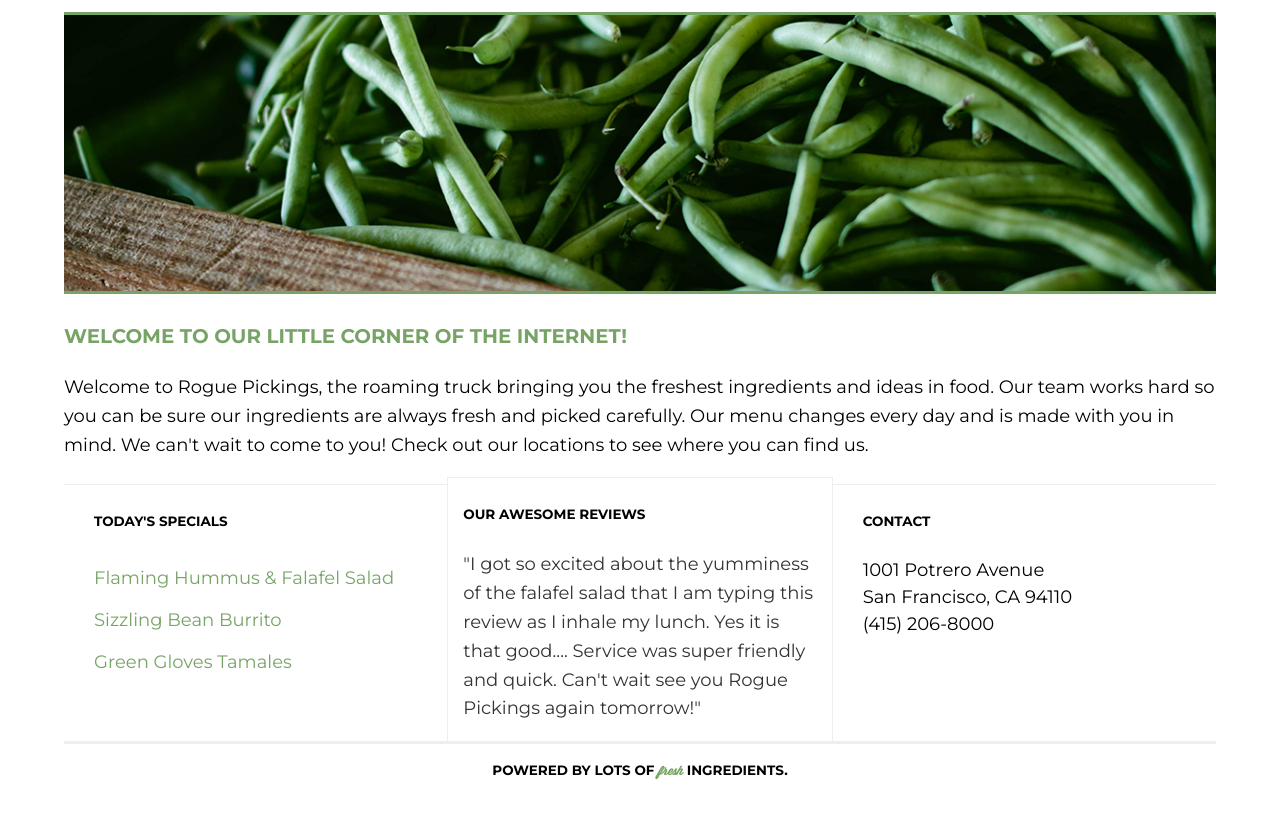
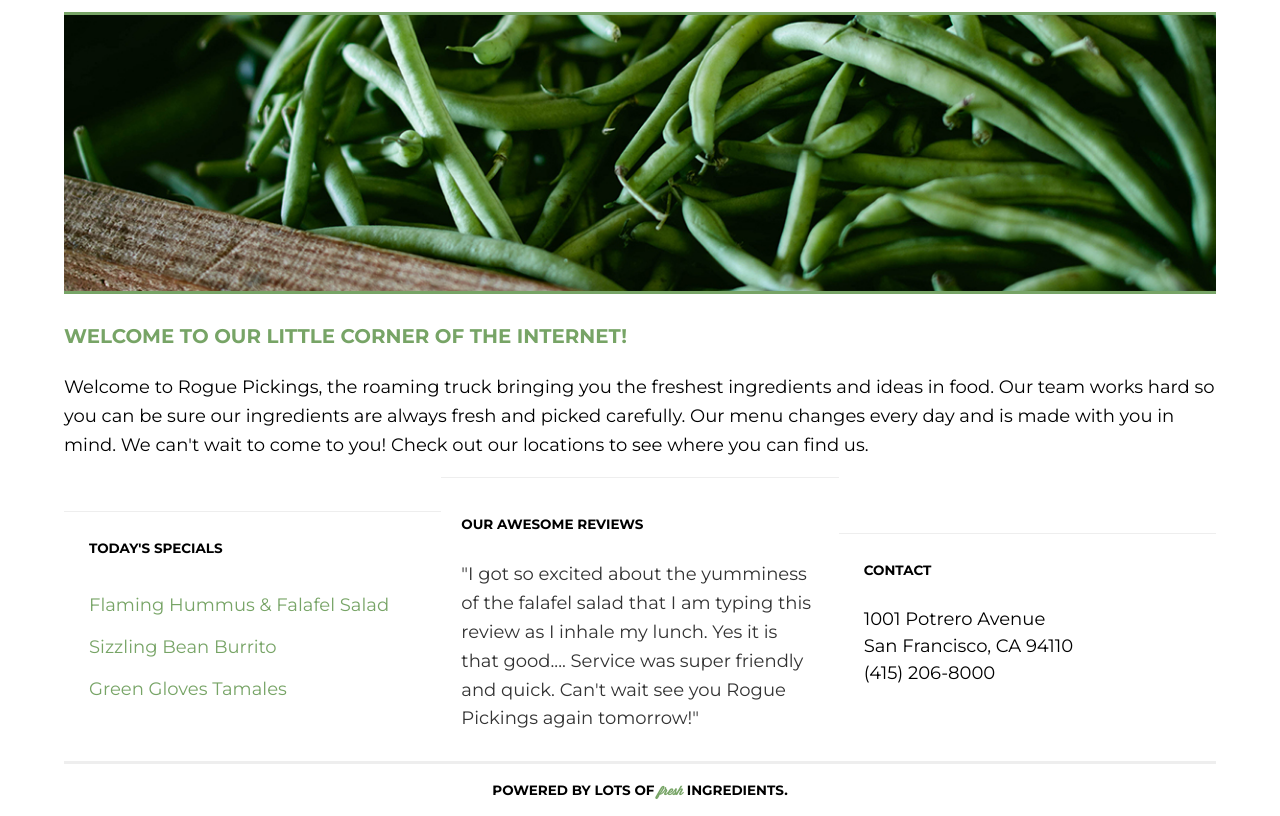
Before and after one commit to jess-mccormack/rogue-responsive, a plain HTML site: page index.html in a window 1280 px wide. Shown: the part 98-914 px from the top of the page. Drawn offline with Linux system fonts and the light colour scheme.

Commit message:
Section code cleanup

```diff
--- a/css/main.css
+++ b/css/main.css
@@ -153,7 +153,7 @@ header nav ul li a{
 /******************** MENU MODULE / SECTION-ONE ********************/
 
 .section-one h4 {
-		padding: 10px 30px;
+		padding: 10px 25px;
 }
 
 .menu {
@@ -162,38 +162,37 @@ header nav ul li a{
 }
 
 .menu li {
-		padding: 10px 30px;
+		padding: 10px 25px;
 		color:#77a466;
 }
 
 /******************** REVIEWS MODULE / SECTION-TWO ********************/
 
 .section-two {
-		border-left: 1px solid #eee;
-		border-right: 1px solid #eee;
+		padding: 10px 10px;
 }
 
 .section-two h4  {
-		padding: 10px 15px;
+		padding: 10px 10px;
 }
 
 .reviews {
 		color: #333;
 		font-size: 1em;
 		line-height: 1.3em;
-		padding: 0 15px;
+		padding: 0 10px;
 }
 
 /******************** CONTACT MODULE / SECTION-THREE ********************/
 
 .section-three h4 {
-		padding: 10px 30px;
+		padding: 10px 25px;
 }
 
 .address {
 		font-size: 1em;
 		line-height: 1.5em;
-		padding: 0 30px;
+		padding: 0 25px;
 }
 
 /******************** FOOTER ********************/
@@ -230,7 +229,7 @@ footer span {
 	.section-one,
 	.section-two,
 	.section-three {
-			min-height: 350px;
+				align-items: flex-start;
 	}
 }
 /******************** DESKTOP ********************/
@@ -269,7 +268,7 @@ footer span {
 		.section-one,
 		.section-two,
 		.section-three {
-				min-height: 250px;
+				align-items: flex-start;
 		}
 
 		.reviews {
```
